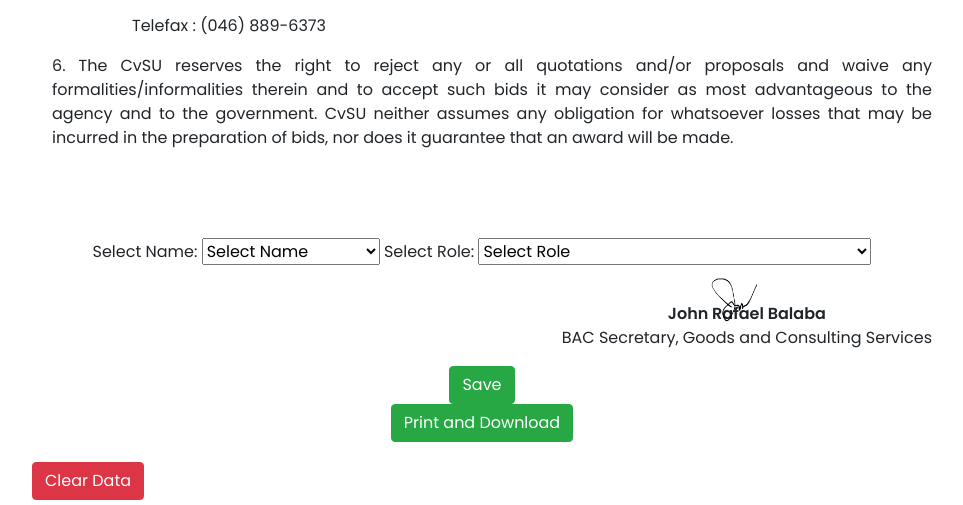
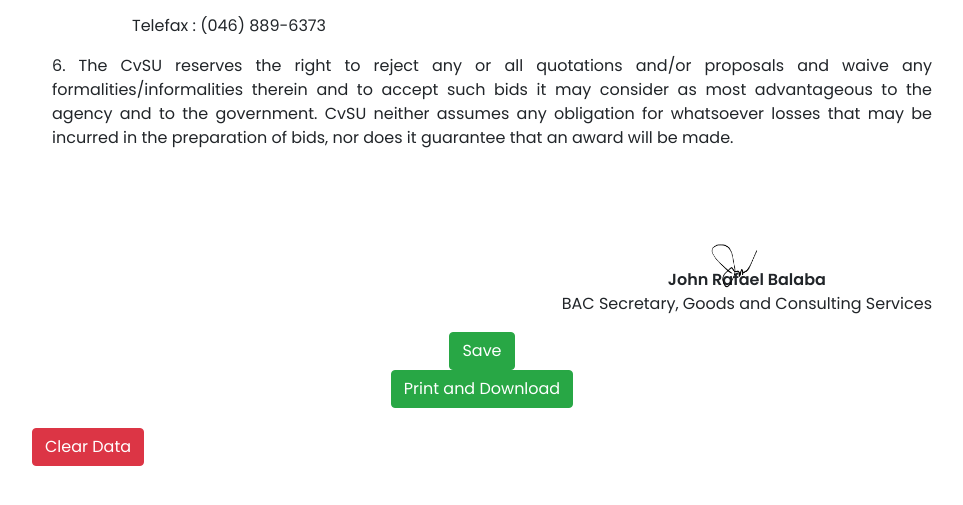
Before and after one commit to steewwww/capstone1, a PHP site: page /print.php in a window 1280 px wide. Shown: the part 1329-1834 px from the top of the page, without its empty margins (158-1121 px from the left). After the commit the page ends 1795 px from the top, so only its background shows below. Run offline with PHP 8.4, Linux system fonts and the light colour scheme; data comes from the database, SQL or seed files in the repository; some libraries are stand-ins or nearby versions.

Commit message:
Update print.php

```diff
--- a/print.php
+++ b/print.php
@@ -177,22 +177,6 @@ label {
       <br>
       <br>
 
-        <!-- Dropdowns for selecting name and role -->
-        <label for="selected_name">Select Name:</label>
-        <select name="selected_name">
-            <option value="">Select Name</option> <!-- Default option -->
-            <?php while ($row_name = $result_name->fetch_assoc()) : ?>
-                <option value="<?php echo $row_name['signatoryName']; ?>"><?php echo $row_name['signatoryName']; ?></option>
-            <?php endwhile; ?>
-        </select>
-
-        <label for="selected_role">Select Role:</label>
-        <select name="selected_role">
-            <option value="">Select Role</option> <!-- Default option -->
-            <?php while ($row_role = $result_role->fetch_assoc()) : ?>
-                <option value="<?php echo $row_role['signatoryRole']; ?>"><?php echo $row_role['signatoryRole']; ?></option>
-            <?php endwhile; ?>
-        </select>
         <!-- FOR TESTING ONLY -->
         <div style="width: 100%; display: flex; flex-direction: row; justify-content: space-between;">
           <div>
```
